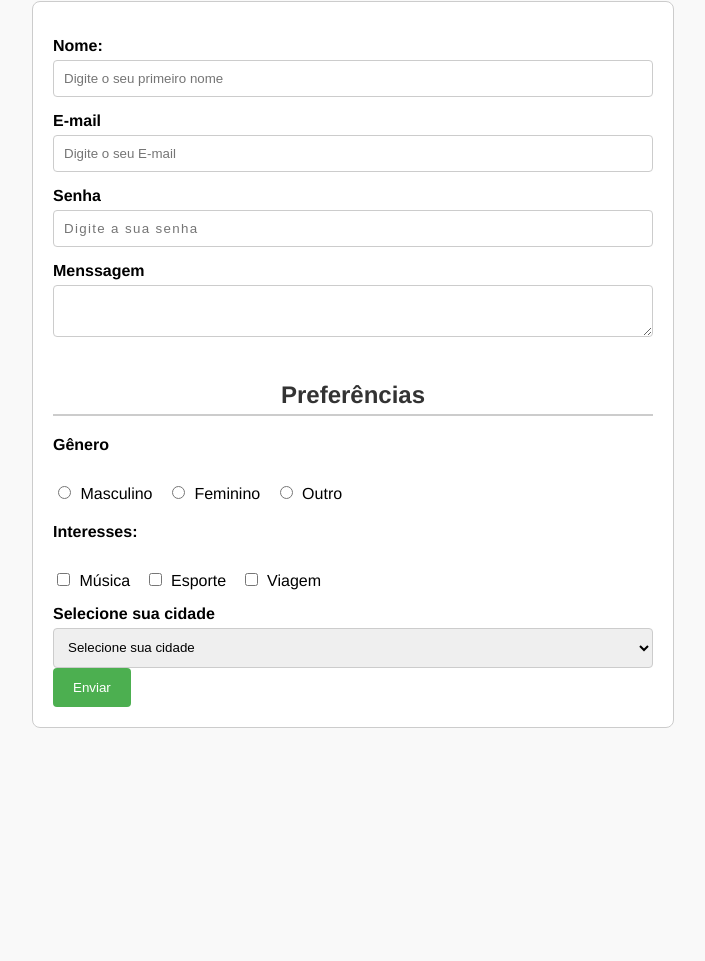
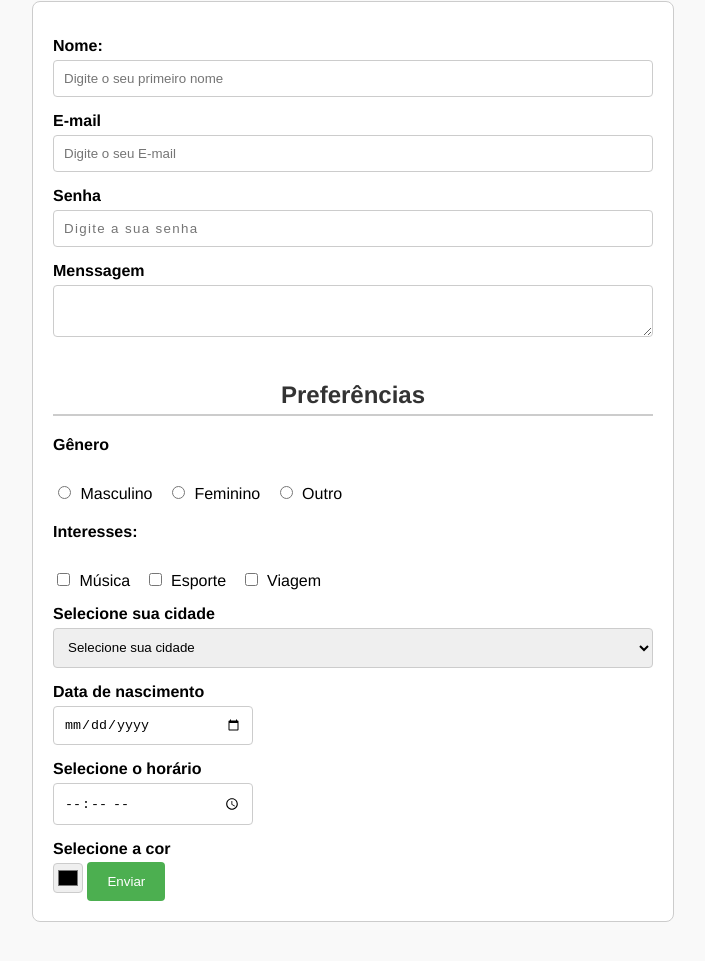
Before and after one commit to vitor-sramos/projeto-Formulario, a plain HTML site: page index.html in a window 1280 px wide. Shown: the part 79-1040 px from the top of the page, without its empty margins (287-992 px from the left). Before the commit the page ends 847 px from the top, so only its background shows below. Drawn offline with Linux system fonts and the light colour scheme.

Commit message:
Criando outros tipos de inputs do HTML5

```diff
--- a/index.html
+++ b/index.html
@@ -83,6 +83,18 @@
                <option value="Santa Rosa do Sul">Santa Rosa do Sul</option>
             </select>
 
+            <!-- Tipos HTML5 -->
+             <label for="data_nascimento">Data de nascimento</label>
+            <input type="date" name="data_nascimento">
+
+            <label for="hora_contato">Selecione o horário</label>
+            <input type="time" name="hora_contato">
+
+            <label for="cor">Selecione a cor</label>
+            <input type="color" name="cor">
+
+
+
          <!-- Botão de ação = submit -->
           <!-- Neste caso posso usar um input do tipo submit que será um botão, e no value,
            ou seja, o seu  valor será o texto que eu desejo colocar no botão
```
